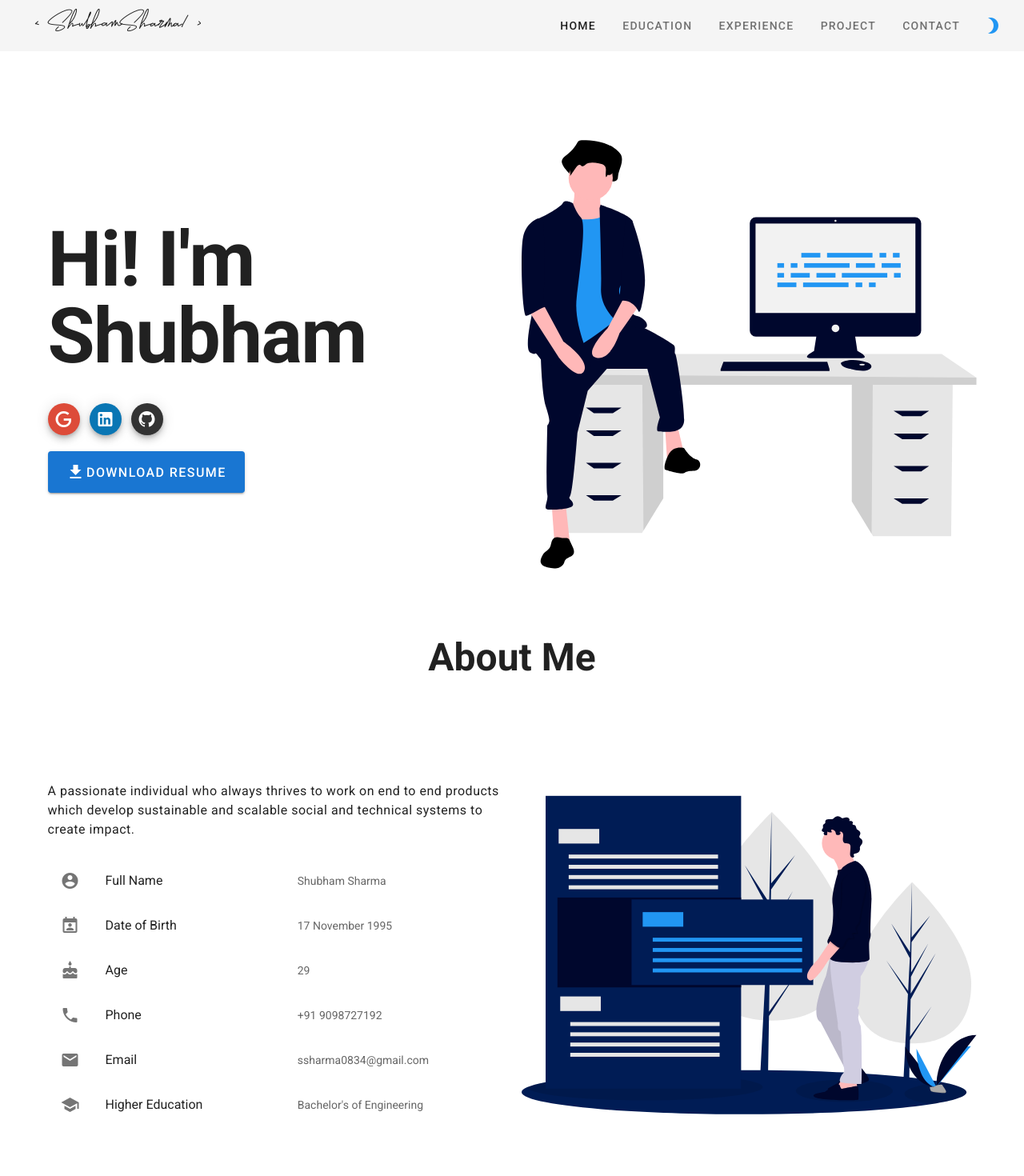
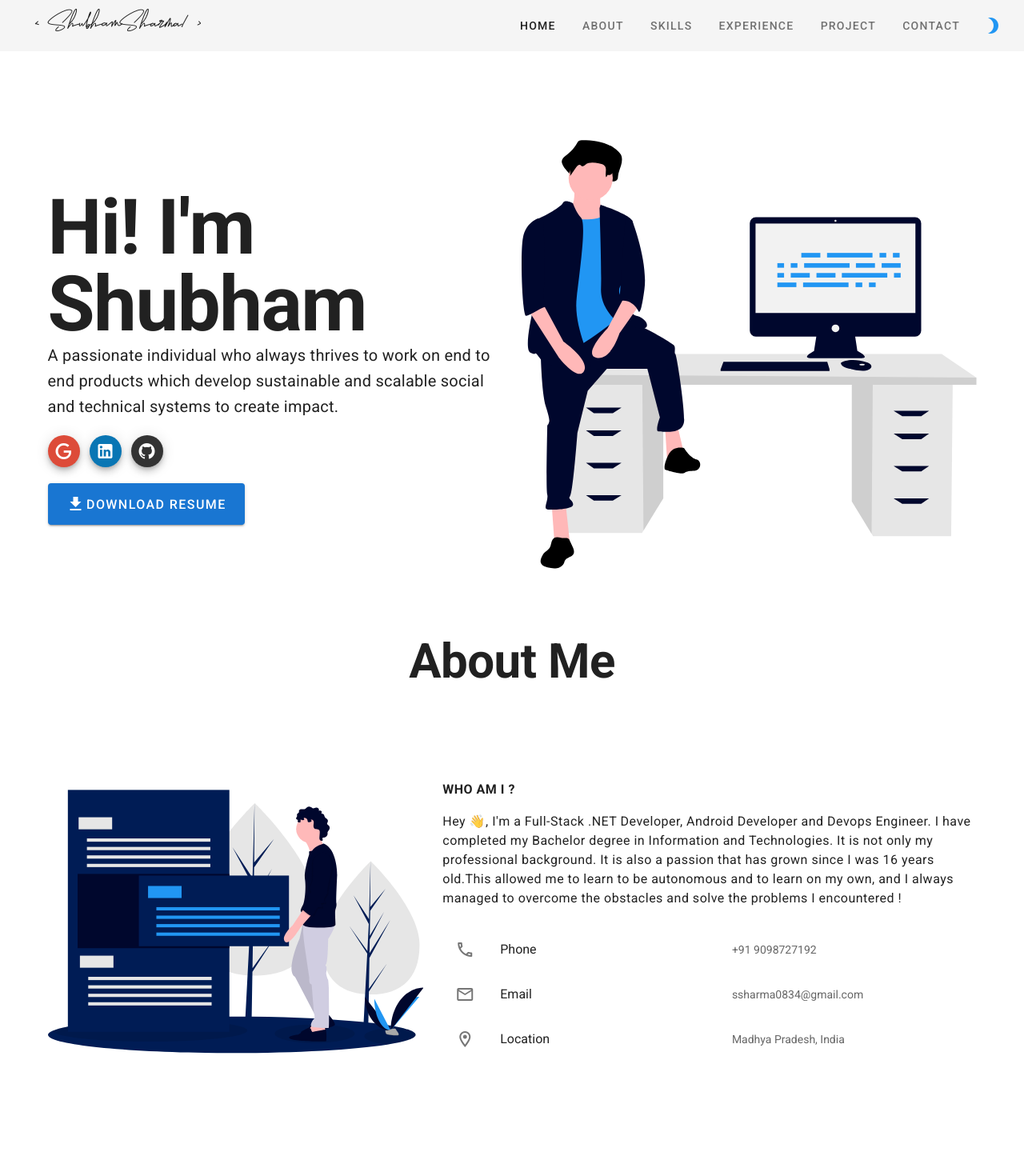
Before and after one commit to shubhamsharma11/vue-portfolio, a Vue app: page / in a window 1280 px wide. Shown: the top 1470 px of the page at 80% size. Built offline with nearby package versions, Linux system fonts and the light colour scheme.

Commit message:
updated deploy.sh

```diff
--- a/src/components/AboutMe.vue
+++ b/src/components/AboutMe.vue
@@ -3,8 +3,9 @@
     <v-row
       align="center"
       justify="center"
+      class="mb-n16"
     >
-      <h1 class="text-h3 font-weight-bold">
+      <h1 class="text-h2 font-weight-bold">
         About Me
       </h1>
     </v-row>
@@ -13,11 +14,23 @@
       justify="center"
     >
       <v-col
-        md="6"
+        md="5"
         cols="12"
       >
+        <AboutMeTask
+          :theme="theme"
+          width="100%"
+        />
+      </v-col>
+      <v-col
+        md="7"
+        cols="12"
+      >
+        <p class="text-body-1 font-weight-bold">
+          WHO AM I ?
+        </p>
         <p class="text-body-1 font-weight-regular">
-          {{ greeting.subTitle }}
+          {{ greeting.description }}
         </p>
 
         <v-card flat>
@@ -36,15 +49,6 @@
             </v-list-item>
           </v-list>
         </v-card>
-      </v-col>
-      <v-col
-        md="6"
-        cols="12"
-      >
-        <AboutMeTask
-          :theme="theme"
-          width="100%"
-        />
       </v-col>
     </v-row>
   </v-container>
@@ -72,34 +76,19 @@
     data: () => ({
       items: [
         {
-          icon: 'mdi-account-circle',
-          title: 'Full Name',
-          value: 'Shubham Sharma',
-        },
-        {
-          icon: 'mdi-calendar-account',
-          title: 'Date of Birth',
-          value: '17 November 1995',
-        },
-        {
-          icon: 'mdi-cake-variant',
-          title: 'Age',
-          value: '29',
-        },
-        {
-          icon: 'mdi-phone',
+          icon: 'mdi-phone-outline',
           title: 'Phone',
           value: '+91 9098727192',
         },
         {
-          icon: 'mdi-email',
+          icon: 'mdi-email-outline',
           title: 'Email',
           value: 'ssharma0834@gmail.com',
         },
         {
-          icon: 'mdi-school',
-          title: 'Higher Education',
-          value: `Bachelor's of Engineering`,
+          icon: 'mdi-map-marker-outline',
+          title: 'Location',
+          value: 'Madhya Pradesh, India',
         },
       ],
     }),
--- a/src/components/AppBar.vue
+++ b/src/components/AppBar.vue
@@ -19,6 +19,17 @@
 
       <template v-for="(item, i) in menuItems">
         <v-btn
+          v-if="item.scroll === 'true'"
+          :key="i"
+          text
+          plain
+          @click="scrollToElement(item.to)"
+          class="d-none d-md-flex"
+        >
+          {{ item.title }}
+        </v-btn>
+        <v-btn
+          v-else
           :key="i"
           text
           plain
@@ -64,10 +75,23 @@
         nav
         dense
       >
+
+
         <v-list-item-group>
           <v-list-item v-for="(item, index) in menuItems" :key="index">
             <v-btn
-              :key="i"
+              v-if="item.scroll == 'true'"
+              :key="index"
+              text
+              plain
+              block
+              @click="scrollToElement(item.to)"
+            >
+              {{ item.title }}
+            </v-btn>
+            <v-btn
+              v-else
+              :key="index"
               text
               plain
               block
@@ -97,22 +121,32 @@ export default {
         {
           title: 'Home',
           to: '/',
+          scroll: 'false',
         },
         {
-          title: 'Education',
-          to: '/education',
+          title: 'About',
+          to: 'about',
+          scroll: 'true',
+        },
+        {
+          title: 'Skills',
+          to: 'skills',
+          scroll: 'true',
         },
         {
           title: 'Experience',
           to: '/experience',
+          scroll: 'false',
         },
         {
           title: 'Project',
           to: '/projects',
+          scroll: 'false',
         },
         {
           title: 'Contact',
           to: '/contact',
+          scroll: 'false',
         },
       ],
     };
@@ -120,6 +154,14 @@ export default {
   methods:{
     darkMode() {
       this.$vuetify.theme.dark = !this.$vuetify.theme.dark;
+    },
+
+    scrollToElement(el) {
+      const element = document.getElementById(el);
+
+      if (element) {
+        element.scrollIntoView({ behavior: "smooth" });
+      }
     },
   }
 };
--- a/src/components/SkillSection.vue
+++ b/src/components/SkillSection.vue
@@ -2,7 +2,6 @@
   <v-card>
     <v-tabs
       v-model="tab"
-      background-color="primary"
       dark
     >
       <v-tab
--- a/src/pages/ExperiencePage.vue
+++ b/src/pages/ExperiencePage.vue
@@ -1,13 +1,86 @@
 <template>
   <div>
-    Experience Page
+    <v-expansion-panels
+      v-for="(expSection, index) in experience.sections"
+      :key="index"
+    >
+      <v-expansion-panel>
+        <v-expansion-panel-header hide-actions>
+          <template v-slot:default="{ open }">
+            {{ expSection.title }}
+            <div class="d-flex flex-row-reverse">
+              <template v-if="open">
+                <v-icon color="error">
+                  mdi-minus
+                </v-icon>
+              </template>
+              <template v-else>
+                <v-icon color="success">
+                  mdi-plus
+                </v-icon>
+              </template>
+            </div>
+          </template>
+        </v-expansion-panel-header>
+
+        <v-expansion-panel-content>
+          <v-card
+            class="ma-2"
+            outlined
+            v-for="(exp, i) in expSection.experiences"
+            :key="i"
+          >
+            <v-card-title>
+              {{ exp.title }}
+            </v-card-title>
+
+            <v-card-subtitle>
+              {{ exp.company }}
+              <!-- <div class="d-flex flex-row-reverse text-primary">
+                {{ exp.duration }}
+              </div>
+              <div class="d-flex flex-row-reverse text-primary">
+                {{ exp.location }}
+              </div> -->
+            </v-card-subtitle>
+
+            <v-card-text>
+              {{ exp.description }}
+            </v-card-text>
+          </v-card>
+
+        </v-expansion-panel-content>
+      </v-expansion-panel>
+    </v-expansion-panels>
   </div>
 </template>
 
 <script>
-export default {
+import { experience } from "../shared/portfolio";
 
-}
+  export default {
+    data: () => ({
+      experience: experience,
+      items1: [
+        {
+          color: 'red lighten-2',
+          icon: 'mdi-star',
+        },
+        {
+          color: 'purple darken-1',
+          icon: 'mdi-book-variant',
+        },
+        {
+          color: 'green lighten-1',
+          icon: 'mdi-airballoon',
+        },
+        {
+          color: 'indigo',
+          icon: 'mdi-buffer',
+        },
+      ],
+    }),
+  }
 </script>
 
 <style>
--- a/src/pages/HomePage.vue
+++ b/src/pages/HomePage.vue
@@ -9,9 +9,12 @@
           md="6"
           cols="12"
         >
-          <h3 class="text-h1 font-weight-bold mb-4">
+          <h3 class="text-h1 font-weight-bold">
             Hi! I'm {{ greeting.nickname }}
           </h3>
+          <h4 class="text-h6 font-weight-regular">
+            {{ greeting.subTitle }}
+          </h4>
           <SocialMedia />
         </v-col>
         <v-col
@@ -26,10 +29,12 @@
       </v-row>
     </v-container>
     <AboutMe
+      id="about"
       :greeting="greeting"
       :theme="theme"
     />
     <MySkills
+      id="skills"
       :greeting="greeting"
       :theme="theme"
     />
--- a/src/shared/portfolio.js
+++ b/src/shared/portfolio.js
@@ -22,8 +22,9 @@ const greeting = {
   title: "Shubham Sharma",
   logo_name: "ShubhamSharma",
   nickname: "Shubham",
-  subTitle:
-    "A passionate individual who always thrives to work on end to end products which develop sustainable and scalable social and technical systems to create impact.",
+  subTitle: "A passionate individual who always thrives to work on end to end products which develop sustainable and scalable social and technical systems to create impact.",
+  description: "Hey 👋, I'm a Full-Stack .NET Developer, Android Developer and Devops Engineer. I have completed my Bachelor degree in Information and Technologies. It is not only my professional background. It is also a passion that has grown since I was 16 years old." +
+    "This allowed me to learn to be autonomous and to learn on my own, and I always managed to overcome the obstacles and solve the problems I encountered !",
   resumeLink:
     "https://drive.google.com/open?id=1XYpYhLeqCdyx_q6l0bQoC7RgwQjAjXPf",
   portfolio_repository: "https://github.com/ashutosh1919/masterPortfolio",
```
Also changed, not shown: 1 other file (tests, documents, lock files or other folders).
